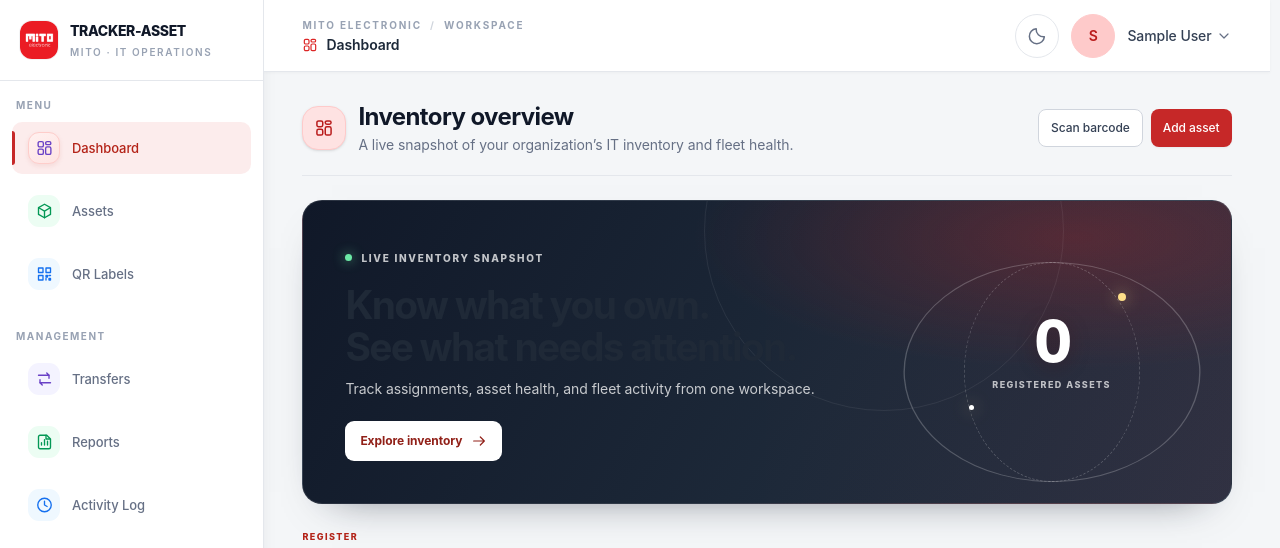
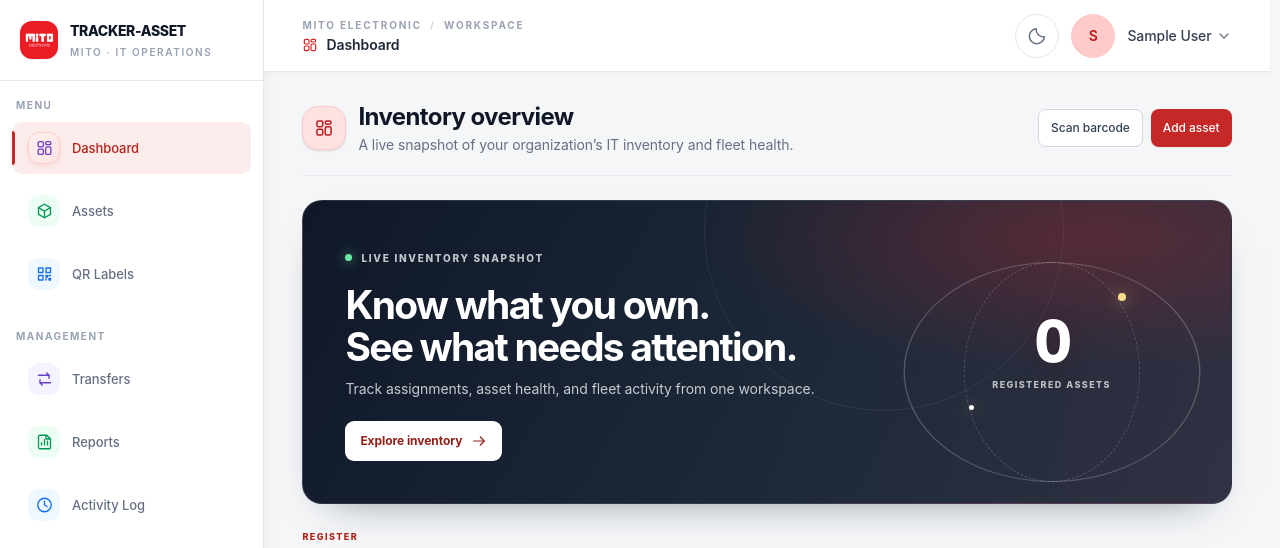
Before and after one commit to masmbull/TRACKER-ASSET, a Laravel app: page / in a window 1280 px wide. Shown: the top 548 px of the page. Run offline with Laravel 12, Linux system fonts and the light colour scheme; the visitor is signed in with stand-in values (Sample User, id 1); data comes from the database, SQL or seed files in the repository; data that the repository does not hold is empty; style sheets or scripts are compiled from the project's sources.

Commit message:
fix: restore white hero heading on the dashboard
The global h2 rule set a dark text colour that overrode the white inherited
from .dashboard-hero, leaving the headline almost invisible on the navy panel.
Set the colour explicitly on .dashboard-hero h2.

```diff
--- a/resources/css/app.css
+++ b/resources/css/app.css
@@ -358,7 +358,7 @@
 .dashboard-hero-copy { position: relative; z-index: 1; min-width: 0; }
 .dashboard-eyebrow { display: inline-flex; align-items: center; gap: 9px; font-size: 10px; font-weight: 800; letter-spacing: .17em; color: rgba(255,255,255,.75); }
 .dashboard-live-dot { width: 7px; height: 7px; border-radius: 50%; background: #6CE9A6; box-shadow: 0 0 12px rgba(108,233,166,.75); }
-.dashboard-hero h2 { max-width: 680px; margin: 15px 0 10px; font-size: clamp(25px, 3.5vw, 39px); font-weight: 750; letter-spacing: -.045em; line-height: 1.08; }
+.dashboard-hero h2 { max-width: 680px; margin: 15px 0 10px; color: #fff; font-size: clamp(25px, 3.5vw, 39px); font-weight: 750; letter-spacing: -.045em; line-height: 1.08; }
 .dashboard-hero-copy > p { max-width: 540px; margin: 0; color: rgba(255,255,255,.76); font-size: 14px; line-height: 1.6; }
 .dashboard-hero-link { display: inline-flex; align-items: center; gap: 9px; min-height: 40px; padding: 0 14px; border: 1px solid rgba(255,255,255,.24); border-radius: 9px; background: #fff; color: #912018; font-size: 12px; font-weight: 700; text-decoration: none; transition: transform 150ms ease, background 150ms ease; }
 .dashboard-hero-link:hover { transform: translateY(-1px); background: #FFF7F5; }
```
